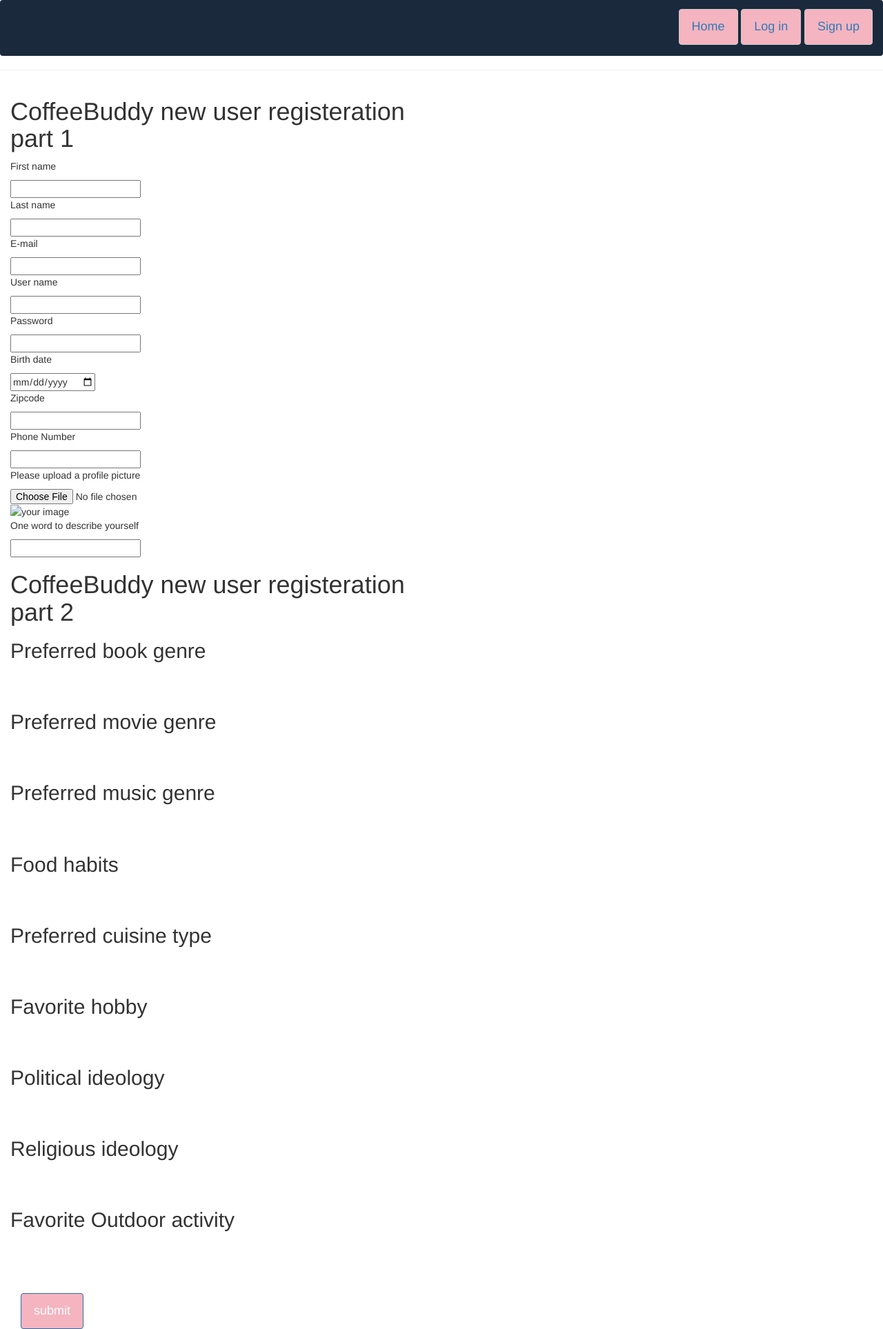
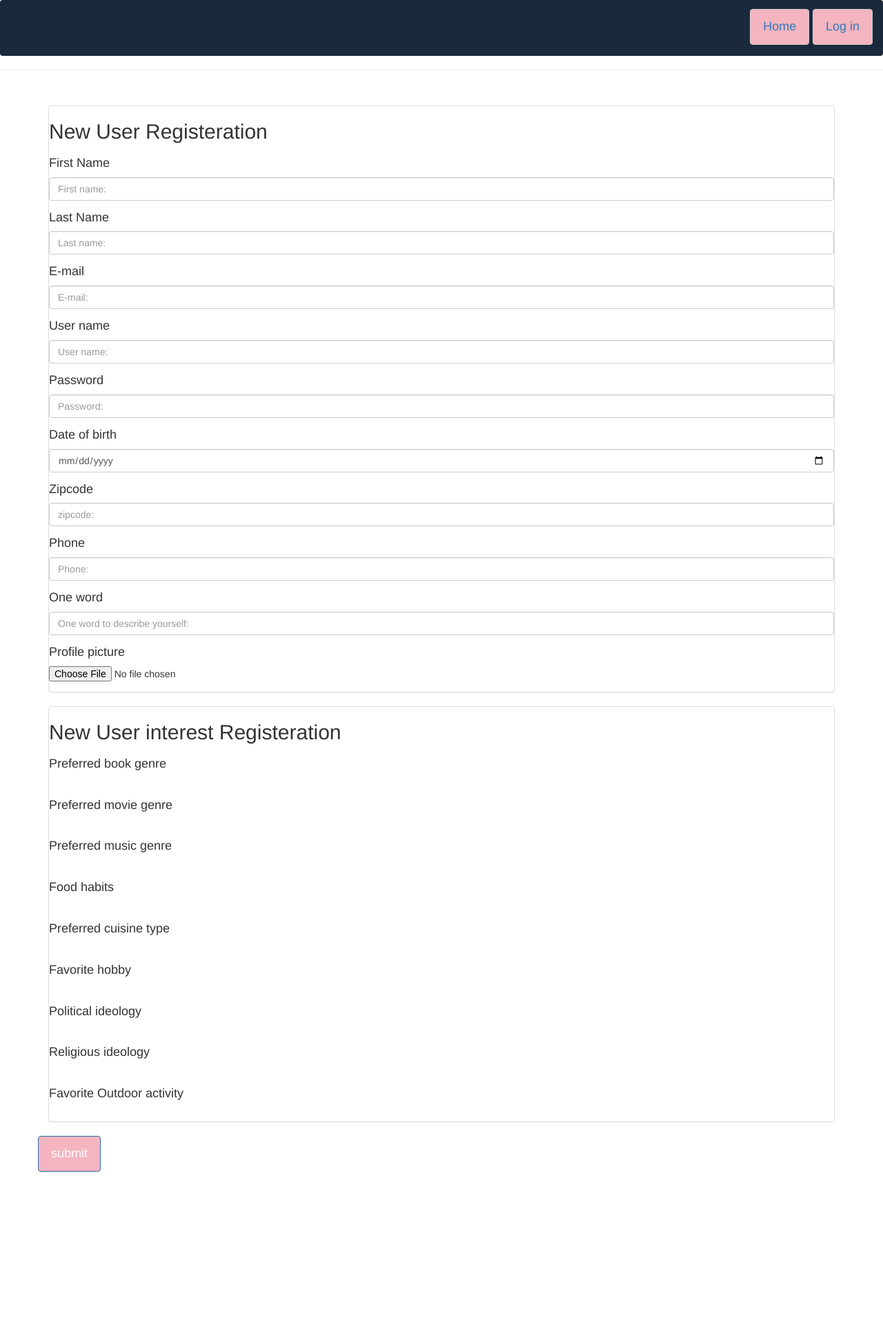
Before and after one commit to priyankaparikh/Coffeebuddy, a Flask app: page /register in a window 1280 px wide. Shown: the whole page at 69% size. After the commit the page ends 1699 px from the top, so only its background shows below. Run offline with Flask 2, Linux system fonts and the light colour scheme; data that the repository does not hold is empty; some libraries are stand-ins or nearby versions.

Commit message:
added styling

```diff
--- a/server.py
+++ b/server.py
@@ -25,23 +25,20 @@ app.jinja_env.undefined = StrictUndefined
 
 @app.route('/')
 def show_home_page():
-    """ This route
-    - shows the homepage with links for login and registration
+    """ Shows the homepage with links for login and registration.
     """
-
     return render_template("homepage.html")
 
 
 @app.route('/login', methods=["GET"])
 def login_input():
     """For user to login with email"""
-
     return render_template('login.html')
 
 
 @app.route('/login', methods=["POST"])
 def check_login():
-    """Check user login info"""
+    """Check user login info."""
 
     email = request.form.get('email')
     password = request.form.get('password')
@@ -61,8 +58,7 @@ def check_login():
 
 @app.route('/register', methods=["GET"])
 def register_form():
-    """This route
-    - Checks theFor user to register with email"""
+    """ Displays the registeration form to the User."""
 
     all_interests = [all_book_genres(), all_movie_genres(),
                      all_music_genres(), all_food_habits(),
@@ -70,14 +66,13 @@ def register_form():
                      all_political_views(), all_religions(),
                      all_outdoors()]
 
-    return render_template('register.html',
+    return render_template('register2.html',
                                 all_interests=all_interests)
 
 
 @app.route('/register', methods=["POST"])
 def register_process():
-    """This route
-    - Gets a new user to register to the db cb
+    """ Gets user data from the front end and validates a registration.
     """
 
     fname = request.form.get('fname')
@@ -105,10 +100,11 @@ def register_process():
     profile_picture = 'static/user_profile_pictures/' + str(filename)
     outdoor_id = request.form.get('Favorite Outdoor activity')
 
-    user = db.session.query(User).filter(User.email == email).first()
+    user = db.session.query(User).filter(User.email == email,
+                            User.date_of_birth == date_of_birth).first()
 
     if not user:
-        # if the user does not exist then we instantiate a user and the info
+        # if the user does not exist then instantiate a user and the info
         #to the db
         user = User(fname=fname,
                     lname=lname,
@@ -143,9 +139,13 @@ def register_process():
         db.session.add(interest)
         db.session.commit()
 
-    session['user_id'] = user.user_id
-    flash('You are successfully registerd and logged in')
-    return redirect('/plan_trip')
+        session['user_id'] = user.user_id
+        flash('You are successfully registerd and logged in')
+        return redirect('/user_info')
+
+    elif user:
+        flash('Looks like you are already a registered user. Please log in to plan a trip.')
+        return redirect('')
 
 
 @app.route('/user_info', methods=["GET"])
@@ -163,7 +163,7 @@ def show_profile():
 
     user_info = get_user_info(userid)
     user_interest_info = get_interest_display(userid)
-    all_matches = ["Jessica walter", "Ken Adams"]
+    all_matches = get_all_made_matches(userid)
 
     return render_template('/user_info.html',user_info=user_info,
                             user_interest_info=user_interest_info,
@@ -308,7 +308,7 @@ def update_potential_matches():
 
     db.session.add(match)
     db.session.commit()
-    return redirect('/chat_console')
+    return redirect('/show_map')
 
 @app.route('/show_match_details', methods=["POST"])
 @login_req
@@ -338,25 +338,25 @@ def show_match_details():
                                                     match_info=match_info,
                                                     match_percent=match_percent)
 
-@app.route('/chat_console', methods=["POST"])
-@login_req
-def show_match_console():
-    """ This Route
-    - takes the user to the chat ui
-    """
-
-    return render_template('chat_console.html')
-
-
 @app.route('/show_map', methods=["GET"])
 @login_req
-def choose_coffee_shop():
+def show_coffee_shop():
     """ This route
         - Displays a map with reccomended coffee shops
         - Displays a map with pointers for the user's chosen pincode
     """
     return render_template('map.html')
 
+
+@app.route('/show_map', methods=["POST"])
+@login_req
+def invite_user():
+    """This route
+        - accepts input from a map
+        - sends a text message to a matched user
+    """
+
+    return render_template('send_message.html')
 
 @app.route("/coffee-info.json")
 @login_req
--- a/static/style.css
+++ b/static/style.css
@@ -1,3 +1,19 @@
+
+.loginBox{
+  position: absolute;
+  top: 50%;
+  left: 50%;
+  transform: translate(-50%, -50%);
+  width: 350px;
+  height: 420px;
+  box-sizing: border-box;;
+  background: rgba(0,0,0,.5);
+}
+
+.user {
+  width:100px
+}
+
 .navbar {
   margin-bottom: 0;
   margin-radius: 0;
@@ -35,12 +51,6 @@
 
 .container {
   margin: 4% auto;
-}
-
-.button_divider {
-    width: 20px;
-    height: 20px;
-    display: auto;
 }
 
 .profile_picture {
@@ -113,6 +123,7 @@ ul.user-menu-list {
     padding: 10px;
     border: 1px solid #eee;
 }
+
 ul.user-menu-list>li {
     padding-bottom: 8px;
     text-align: center;
@@ -121,6 +132,7 @@ ul.user-menu-list>li {
 div.user-menu div.user-menu-content:not(.active){
   display: none;
 }
+
 .user-pad {
     padding: 20px 25px;
 }
@@ -167,7 +179,7 @@ div.user-menu div.user-menu-content:not(.active){
 
 /* base style */
 .btn-group {
-    border-radius: 0 4px 4px 0;
+    border-radius: 4px 4px 4px 4px;
     margin-left: 5px;
     margin-right: 5px;
 }
--- a/templates/map.html
+++ b/templates/map.html
@@ -56,6 +56,7 @@
             var ratingSentence = '<h2>rated ' + rating + ' stars by ' + reviewCount + ' users</h2>'
             var add = business['address']
             var address = '<h3>address: ' + add[0] + '</h3>'
+            var choose = '<button>choose</button>'
 
             var html_s = bizName + photo + ratingSentence + website + address
             // marker windows require a string of html as input
--- a/templates/register.html
+++ /dev/null
@@ -1,79 +0,0 @@
-{% extends 'base.html' %}
-    {% block content %}
-    <div class="container-fluid">
-      <div class="row">
-        <div class="col-lg-6">
-          <h1>CoffeeBuddy new user registeration part 1</h1>
-              <form action="register" method="POST" enctype="multipart/form-data">
-                  <p>First name</p>
-                      <input type="text" name="fname" required>
-                  <p>Last name</p>
-                      <input type="text" name="lname" required>
-                  <p>E-mail</p>
-                      <input type="email" name="email" required>
-                  <p>User name</p>
-                      <input type="text" name="user_name" required>
-                  <p>Password</p>
-                      <input type="password" name="password" required>
-                  <p>Birth date</p>
-                      <input type="date" name="date_of_birth" required>
-                  <p>Zipcode</p>
-                      <input type="text" name="zipcode" pattern="[0-9]{5}" required>
-                  <p>Phone Number</p>
-                      <input type="text" name="phone" required>
-                  <p>Please upload a profile picture</p>
-                      <input type="file" name="profile_picture" accept=".png, .jpg, .jpeg" onchange="displayImage(this);"required>
-                  <img id="ppicture" src="" alt="your image" />
-                  <p>One word to describe yourself</p>
-                      <input type="text" name="one_word" required><br>
-        </div>
-      </div>
-      <div class="row">
-        <div class="col-lg-6">
-          <h1>CoffeeBuddy new user registeration part 2</h1>
-
-                {% for sub_interest in all_interests %}
-
-                    <h2>{{ sub_interest[0] }}</h2>
-                    <div class="container">
-                      <div class="btn-group" data-toggle="buttons">
-                      {% for interest in sub_interest[1] %}
-                          <label class="btn btn-primary btn-sm">
-                          <input type="radio" name="{{sub_interest[0]}}" id="{{interest[1]}}" value="{{interest[0]}}" required>
-                          <lable for="{{interest[1]}}">{{ interest[1] }}
-                          </label>
-                          <span class="button_divider">
-                            <!-- <div>
-                            </div> -->
-                          </span>
-
-                      {% endfor %}
-                      <br>
-                      </div>
-                    </div>
-                {% endfor %}
-              <br>
-        </div>
-      </div>
-      <div class="col-lg-12">
-        <input class="btn btn-primary" type = "submit" value="submit">
-        </label>
-      </div>
-            </form>
-            <script>
-              $("#logout").hide();
-
-              function diplayImage(input) {
-                if (input.files && input.files[0]) {
-                var reader = new FileReader();
-
-                reader.onload = function (e) {
-                    $('#ppicture').attr('src', e.target.result);
-                };
-
-              reader.readAsDataURL(input.files[0]);
-                }
-              }
-            </script>
-    </div>
-    {% endblock %}
--- /dev/null
+++ b/templates/register2.html
@@ -0,0 +1,89 @@
+{% extends 'base.html' %}
+    {% block content %}
+    <style>
+    .btn-reg {
+      font-size: 12px;
+      color: #FFF;
+      padding: 12px 18px;
+      background: #f4b4c0;
+    }
+    </style>
+    <div class="container">
+      <div class="row">
+        <div class="col-lg-12">
+          <div class="panel panel-default">
+            <div>
+              <h2>New User Registeration<h2>
+            </div>
+            <form action="register" method="POST" enctype="multipart/form-data">
+              <div class="form-group">
+                <h4>First Name</h4>
+                <input type="text" name="fname" class="form-control" placeholder="First name:"required>
+              </div> <!-- end form-group -->
+              <div class="form-group">
+                <h4>Last Name</h4>
+                <input type="text" name="lname" class="form-control" placeholder="Last name:"required>
+              </div> <!-- end form-group -->
+              <div class="form-group">
+                <h4>E-mail</h4>
+                <input type="text" name="email" class="form-control" placeholder="E-mail:"required>
+              </div> <!-- end form-group -->
+              <div class="form-group">
+                <h4>User name</h4>
+                <input type="text" name="user_name" class="form-control" placeholder="User name:"required>
+              </div> <!-- end form-group -->
+              <div class="form-group">
+                <h4>Password</h4>
+                <input type="password" name="password" class="form-control" placeholder="Password:"required>
+              </div> <!-- end form-group -->
+              <div class="form-group">
+                <h4>Date of birth</h4>
+                <input type="Date" name="date_of_birth" class="form-control" placeholder="Birth date:"required>
+              </div> <!-- end form-group -->
+              <div class="form-group">
+                <h4>Zipcode</h4>
+                <input type="text" name="zipcode" class="form-control" placeholder="zipcode:"required>
+              </div> <!-- end form-group -->
+              <div class="form-group">
+                <h4>Phone</h4>
+                <input type="tel" size=11 name="phone" class="form-control" placeholder="Phone:"required>
+              </div> <!-- end form-group -->
+              <div class="form-group">
+                <h4>One word</h4>
+                <input type="text" name="one_word" class="form-control" placeholder="One word to describe yourself:"required>
+              </div> <!-- end form-group -->
+              <div class="form-group">
+                  <h4>Profile picture</h4>
+                  <input type="file" name="profile_picture" accept=".png, .jpg, .jpeg" onchange="displayImage(this);"required>
+              </div> <!-- end form-group -->
+          </div> <!-- end panel -->
+        </div> <!-- end col -->
+      </div> <!-- end row -->
+      <div class="row">
+        <div class="col-lg-12">
+          <div class="panel panel-default">
+            <div>
+              <h2>New User interest Registeration<h2>
+            </div>
+              {% for sub_interest in all_interests %}
+                <h4>{{sub_interest[0]}}</h4>
+                <div class="btn-group"  data-toggle="buttons">
+                  {% for interest in sub_interest[1] %}
+                    <label class="btn btn-reg btn-sm">
+                      <input type="radio" name="{{sub_interest[0]}}" id="{{interest[1]}}" value="{{interest[0]}}" required>
+                      <lable for="{{interest[1]}}">{{ interest[1] }}</label>
+                    </label>
+                  {% endfor %}
+                </div><!-- end button-grp -->
+              {% endfor %}
+          </div> <!-- end panel -->
+        </div> <!-- end col -->
+        <input class="btn btn-primary" type = "submit" value="submit">
+      </form>
+      </div> <!-- end row -->
+    </div> <!-- end container -->
+    <script>
+      $("#logout").hide();
+      $("#register").hide();
+    </script>
+  {% endblock %}
```
Also changed, not shown: queries.py (+42 -23 lines), static/user_profile.js (added, +26 -0 lines), templates/login.html (+64 -11 lines), templates/send_message.html (added, +13 -0 lines), templates/user_info.html (+7 -3 lines), static/login_bkg.jpg (renamed from static/login_bkg.jpeg), static/user_profile_pictures/2b9562c7b0de1a1ff4a60ef434cf57b9.jpg (added), static/user_profile_pictures/95406a96abf37540de1be29492288d1b.jpg (added), static/usericon.png (added), 1 other file.
